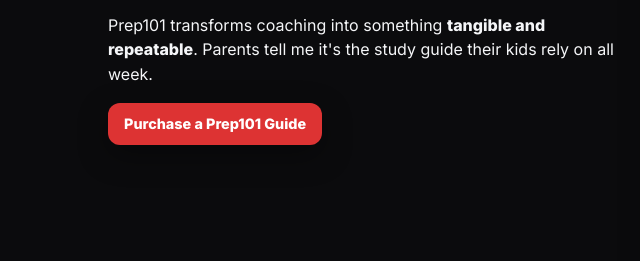
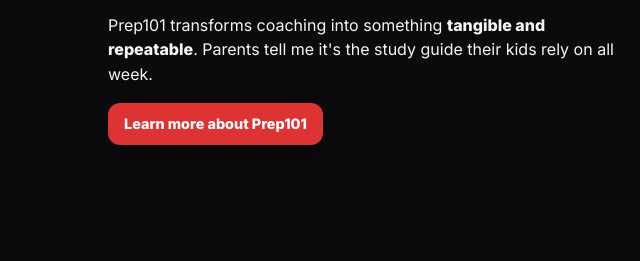
Before and after one commit to cor9/coaching, a plain HTML site: page index.html in a window 1280 px wide. Shown: the part 4602-4863 px from the top of the page, 0-640 px from the left. Drawn offline with Linux system fonts and the light colour scheme.

Commit message:
Update call-to-action link text in index.html

```diff
--- a/index.html
+++ b/index.html
@@ -258,7 +258,7 @@
         </ul>
         <p>Prep101 transforms coaching into something <strong>tangible and repeatable</strong>. Parents tell me it's the study guide their kids rely on all week.</p>
            <div class="cta-group">
-           <a class="cta cta-small" href="https://prep101.site" target="_blank" rel="noopener">Purchase a Prep101 Guide</a>
+           <a class="cta cta-small" href="https://prep101.site" target="_blank" rel="noopener">Learn more about Prep101</a>
            </div>
       </div>
       <div class="card">
```
